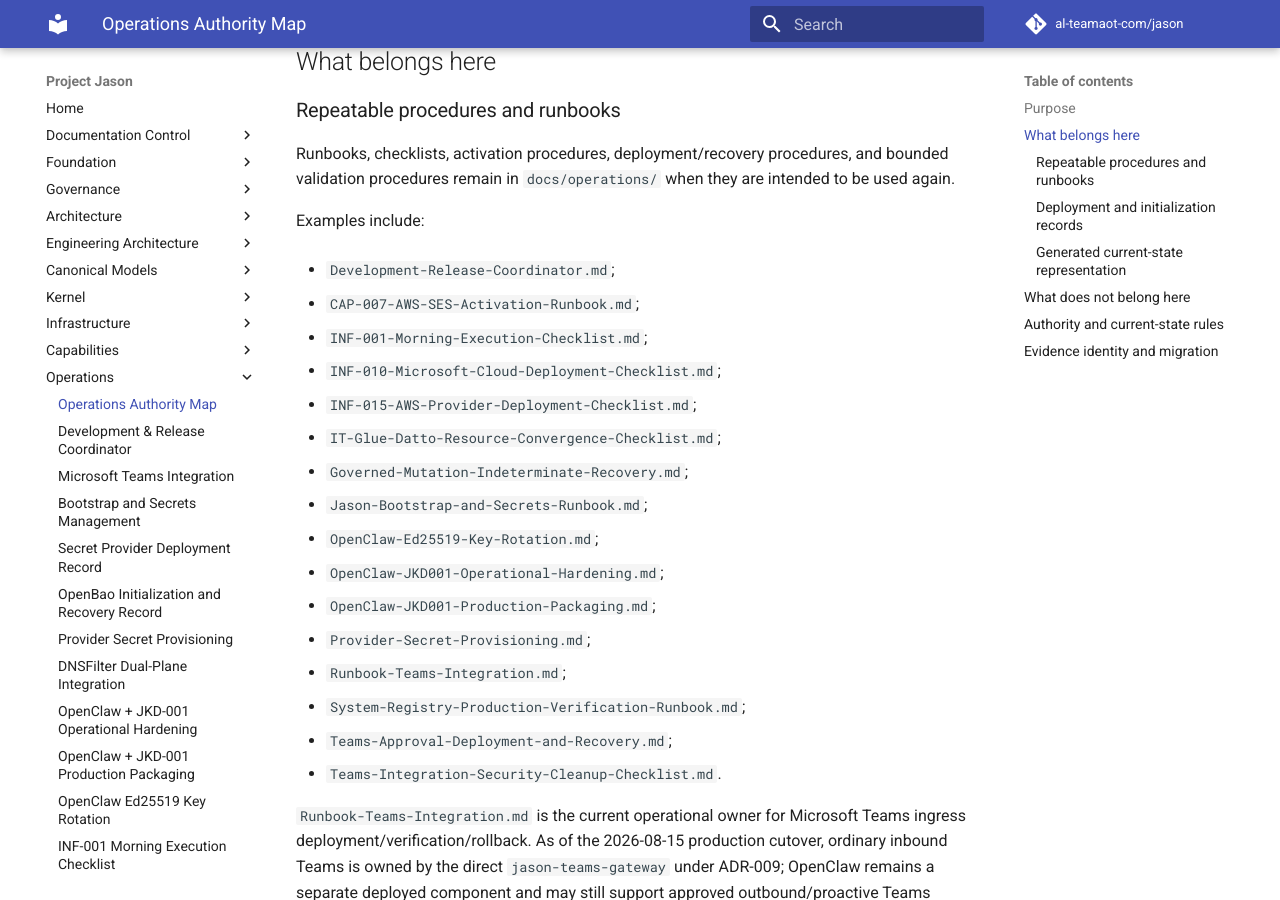
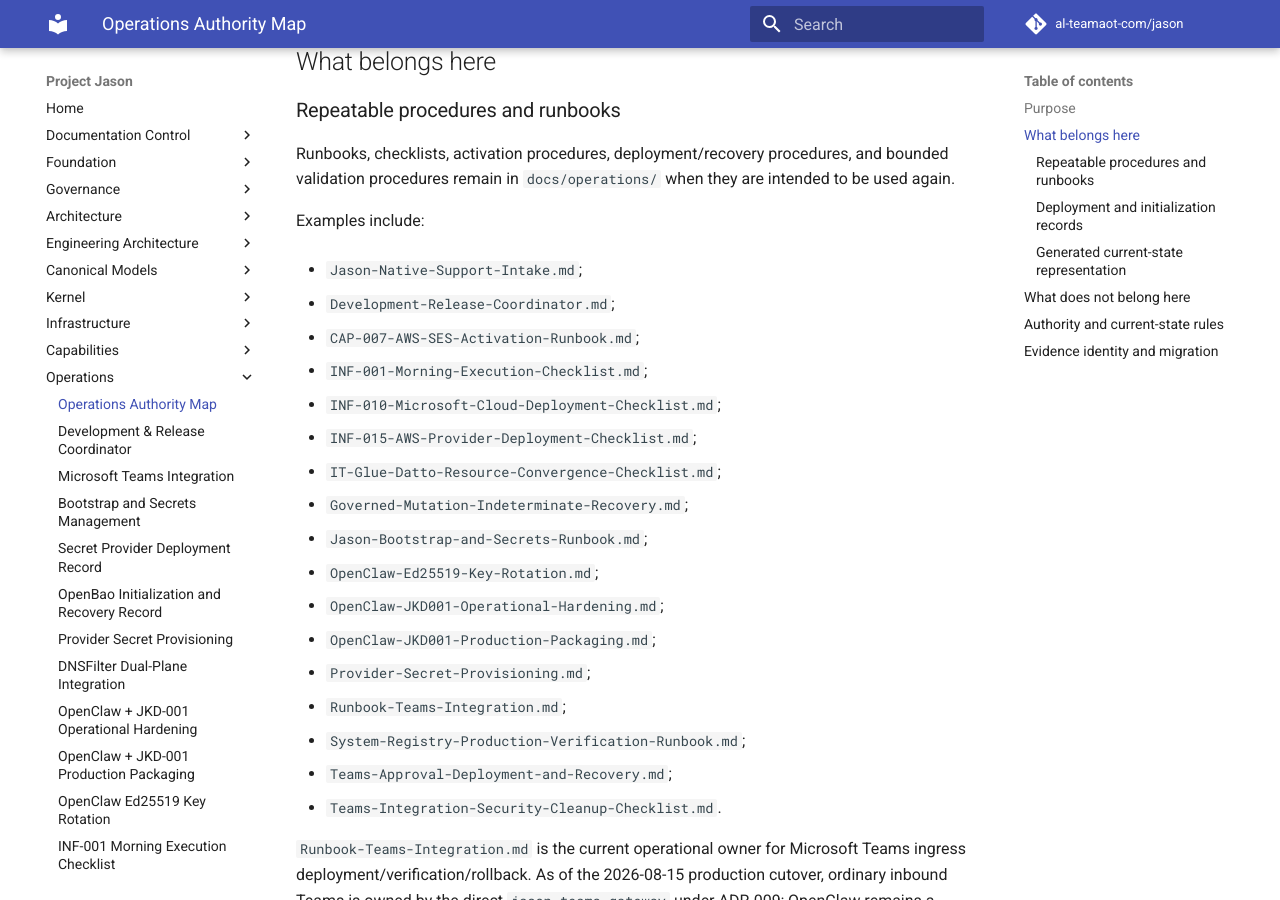
Before and after one commit to al-teamaot-com/jason, an MkDocs documentation site: the page built from docs/operations/README.md, in a window 1280 px wide and 900 px high, scrolled down 539 px. Built offline with MkDocs 1.6.1 and Material for MkDocs 9.7.7, drawn with Linux system fonts in a browser that asks for light colours; comment, search, counter and statistics services are not loaded.

Commit message:
Index native support intake runbook

```diff
--- a/docs/operations/README.md
+++ b/docs/operations/README.md
@@ -17,6 +17,8 @@
 Runbooks, checklists, activation procedures, deployment/recovery procedures, and bounded validation procedures remain in `docs/operations/` when they are intended to be used again.
 
 Examples include:
+
+- `Jason-Native-Support-Intake.md`;
 
 - `Development-Release-Coordinator.md`;
 
```
